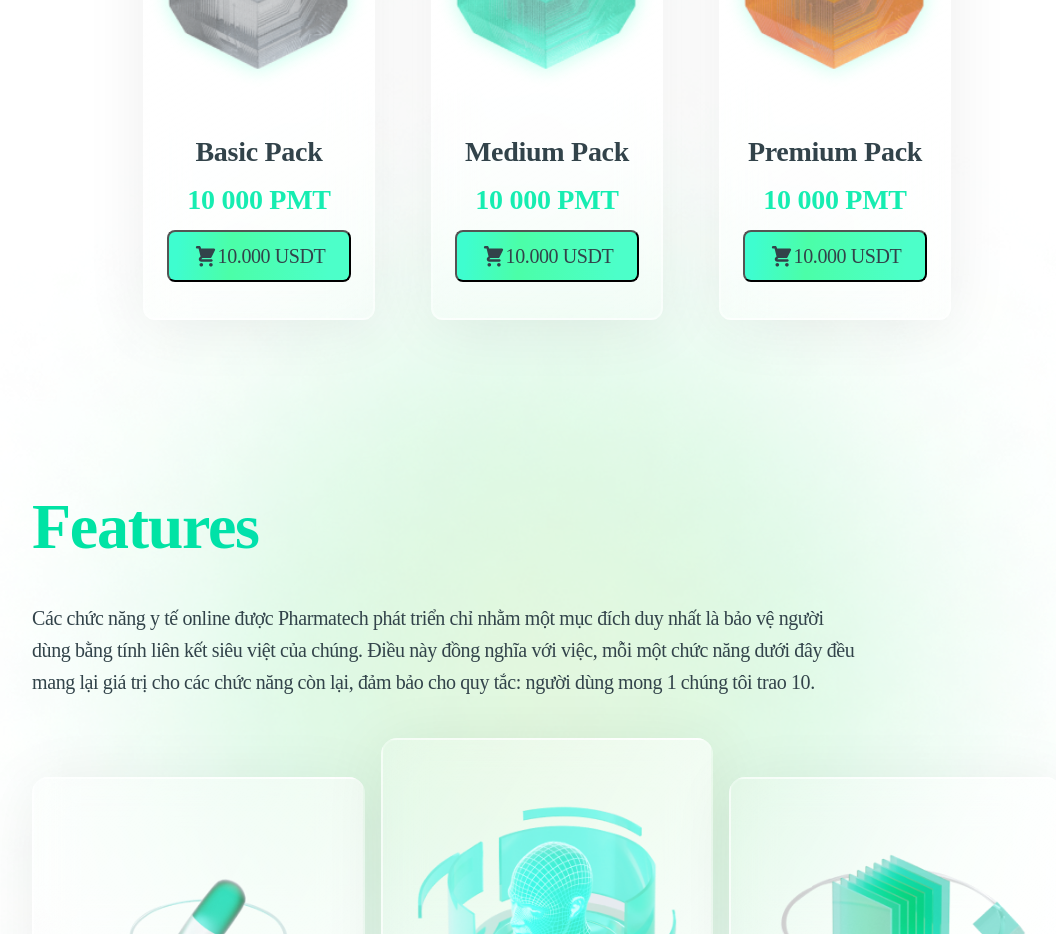
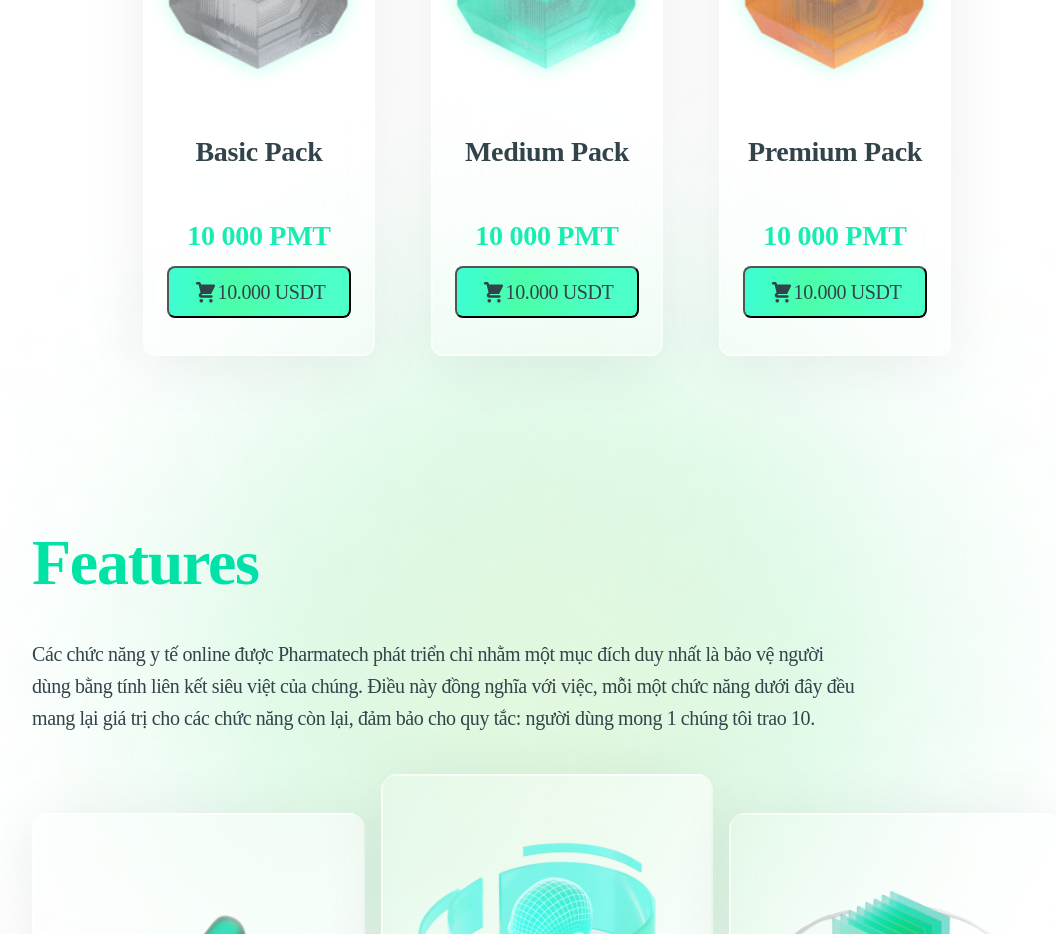
Before and after one commit to PhuongNam12345/fe-landing-page, a React (Create React App) app: page / in a window 1280 px wide. Shown: the part 2520-3454 px from the top of the page, without its empty margins (93-1149 px from the left). Built offline with nearby package versions, Linux system fonts and the light colour scheme.

Commit message:
updata UI homepage

```diff
--- a/package.json
+++ b/package.json
@@ -35,5 +35,8 @@
       "last 1 firefox version",
       "last 1 safari version"
     ]
+  },
+  "devDependencies": {
+    "eslint": "^8.53.0"
   }
 }
--- a/src/pages/homepage/components/package/Package.css
+++ b/src/pages/homepage/components/package/Package.css
@@ -43,6 +43,9 @@
   display: flex;
   align-items: center;
 }
+.pack .pack_col .pack_title {
+  min-height: 72px;
+}
 @media only screen and (max-width: 1024px) {
   .pack {
     padding: 0;
--- a/src/pages/homepage/index.js
+++ b/src/pages/homepage/index.js
@@ -7,7 +7,7 @@ import HightlightNumber from "./components/highlightnumber/Highlightnumber";
 import Token from "./components/token/Token";
 import Features from "./components/features/Features";
 import Community from "./components/joinourcommunity/Community";
-import "./HomePage.css";
+import "./index.css";
 import Footers from "../../components/footer/Footer";
 import Partners from "./components/partners/Partners";
 import Benefits from "./components/benefits/Benefits";
```
Also changed, not shown: .eslintrc.json (added), src/pages/homepage/index.css (renamed from src/pages/homepage/HomePage.css), 1 other file (tests, documents, lock files or other folders).
